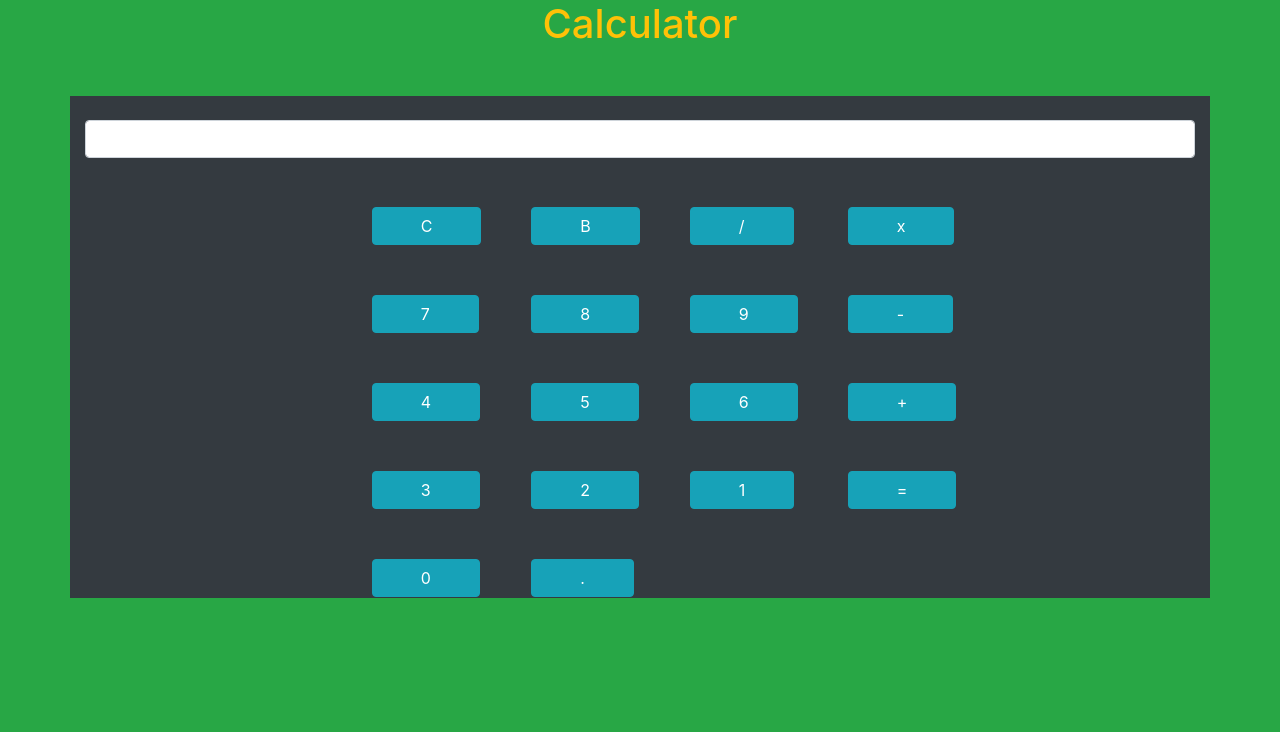
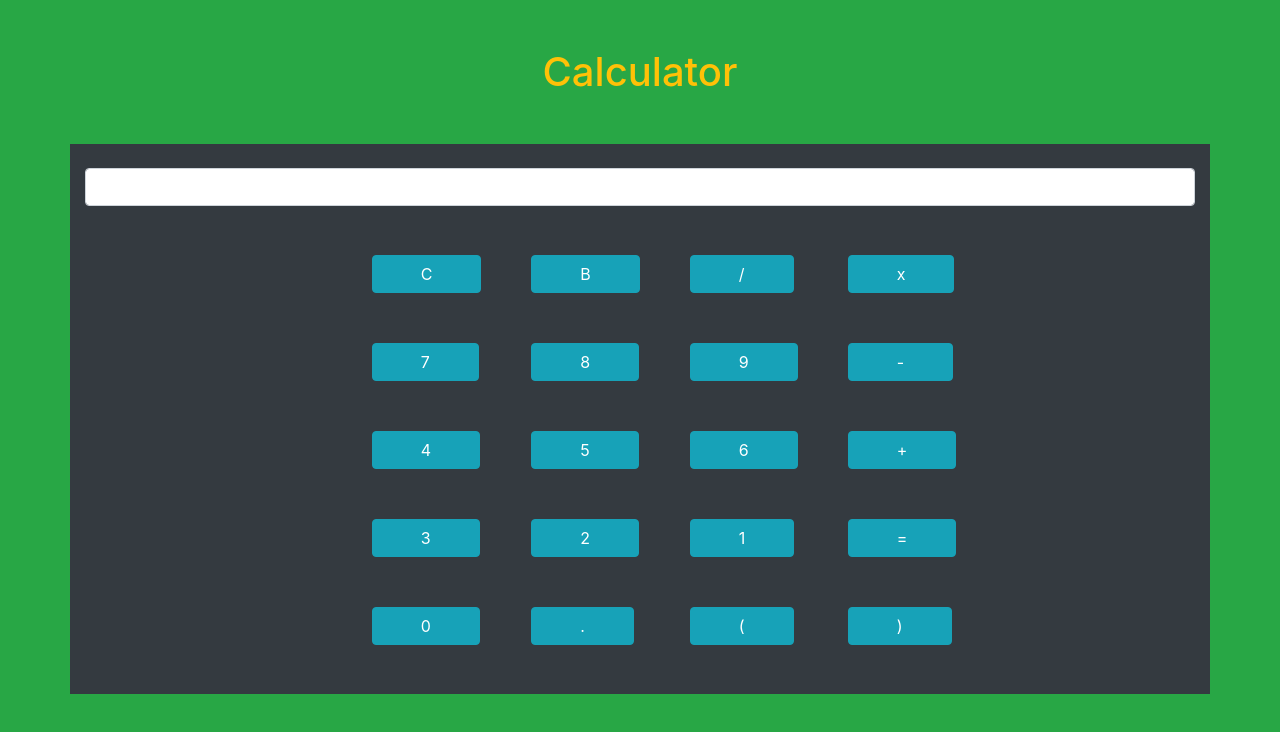
Before and after one commit to SarfarajSalimKhan/calculator_website, a plain HTML site: page index.html in a window 1280 px wide. Drawn offline with nearby package versions, Linux system fonts and the light colour scheme.

Commit message:
updated index.html

```diff
--- a/index.html
+++ b/index.html
@@ -11,11 +11,13 @@
         <script src="script.js"></script>
     </head>
     <body class="bg-success">
+        <div class="container mt-5">
             <h1 class="text-center text-warning">Calculator</h1>
+        </div>
         <div class="container mt-5 bg-dark">
             <br>
             <form name="form">
-<input type="text" class="form-control form-control-md" name="result">
+                <input type="text" class="form-control" name="result">
             </form>
             <table class="table-borderless table-dark" align="center">
                 <tbody>
@@ -44,8 +46,10 @@
 		        <td><input class="btn btn-info mt-5 ml-5 pl-5 pr-5" type="button" value="=" onclick="equal()"></td>
 		    </tr>
 		    <tr>
-<td><input class="btn btn-info mt-5 ml-5 pl-5 pr-5" type="button" value="0" onclick="insert(0)"></td>
-<td><input class="btn btn-info mt-5 ml-5 pl-5 pr-5" type="button" value="." onclick="insert('.')"></td>
+		        <td><input class="btn btn-info mt-5 mb-5 ml-5 pl-5 pr-5" type="button" value="0" onclick="insert(0)"></td>
+		        <td><input class="btn btn-info mt-5 mb-5 ml-5 pl-5 pr-5" type="button" value="." onclick="insert('.')"></td>
+		        <td><input class="btn btn-info mt-5 mb-5 ml-5 pl-5 pr-5" type="button" value="(" onclick="insert('(')"></td>
+		        <td><input class="btn btn-info mt-5 mb-5 ml-5 pl-5 pr-5" type="button" value=")" onclick="insert(')')"></td>
 		    </tr>
                 </tbody>
             </table>
--- a/script.js
+++ b/script.js
@@ -4,7 +4,7 @@ document.form.result.value = document.form.result.value + number;
 
 function equal() {
     var expression = document.form.result.value;
-if(expression) {
+    if (expression) {
         document.form.result.value = eval(expression);
     }
 }
```
Lines whose indentation alone changed are shown as unchanged.
